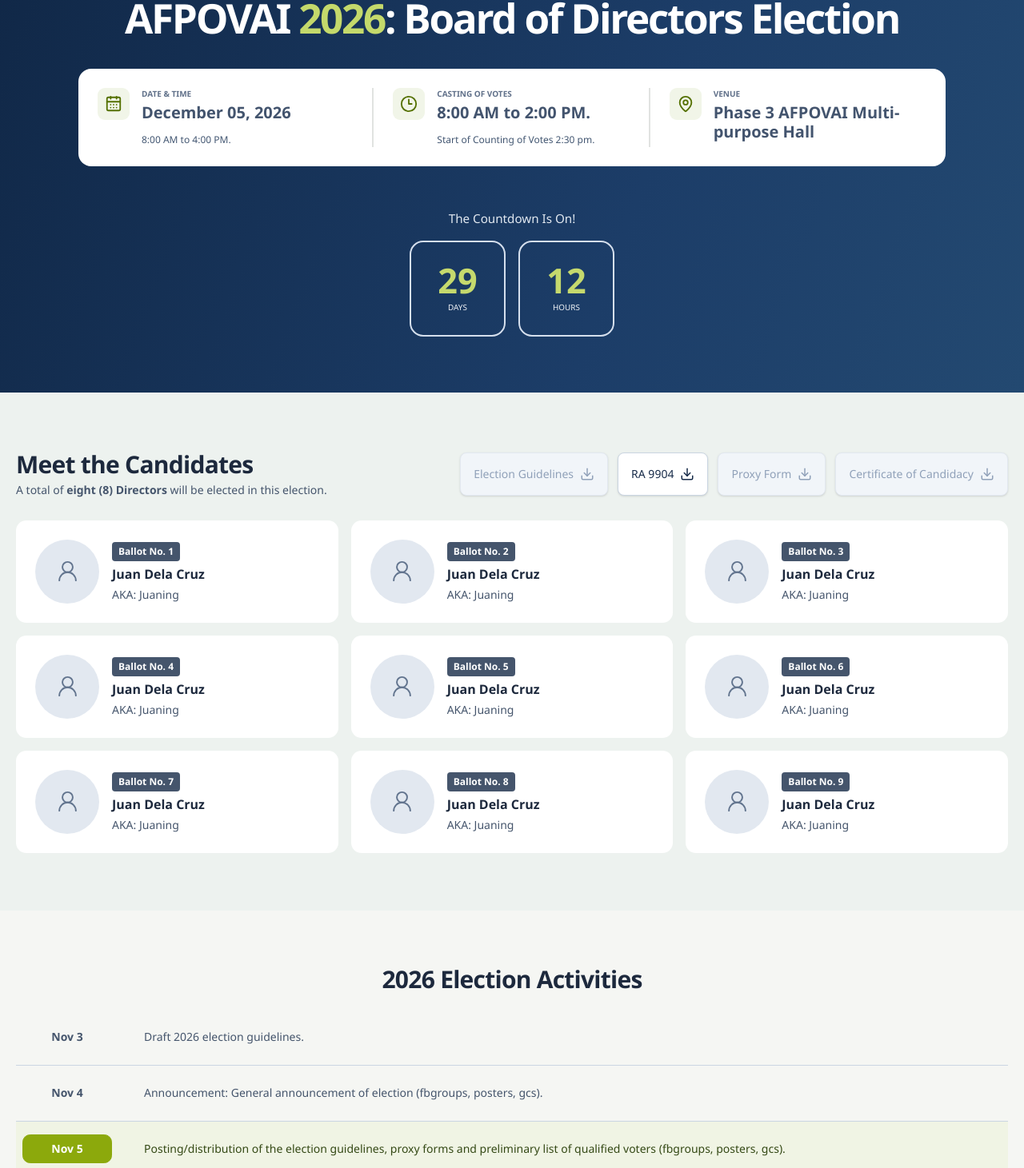
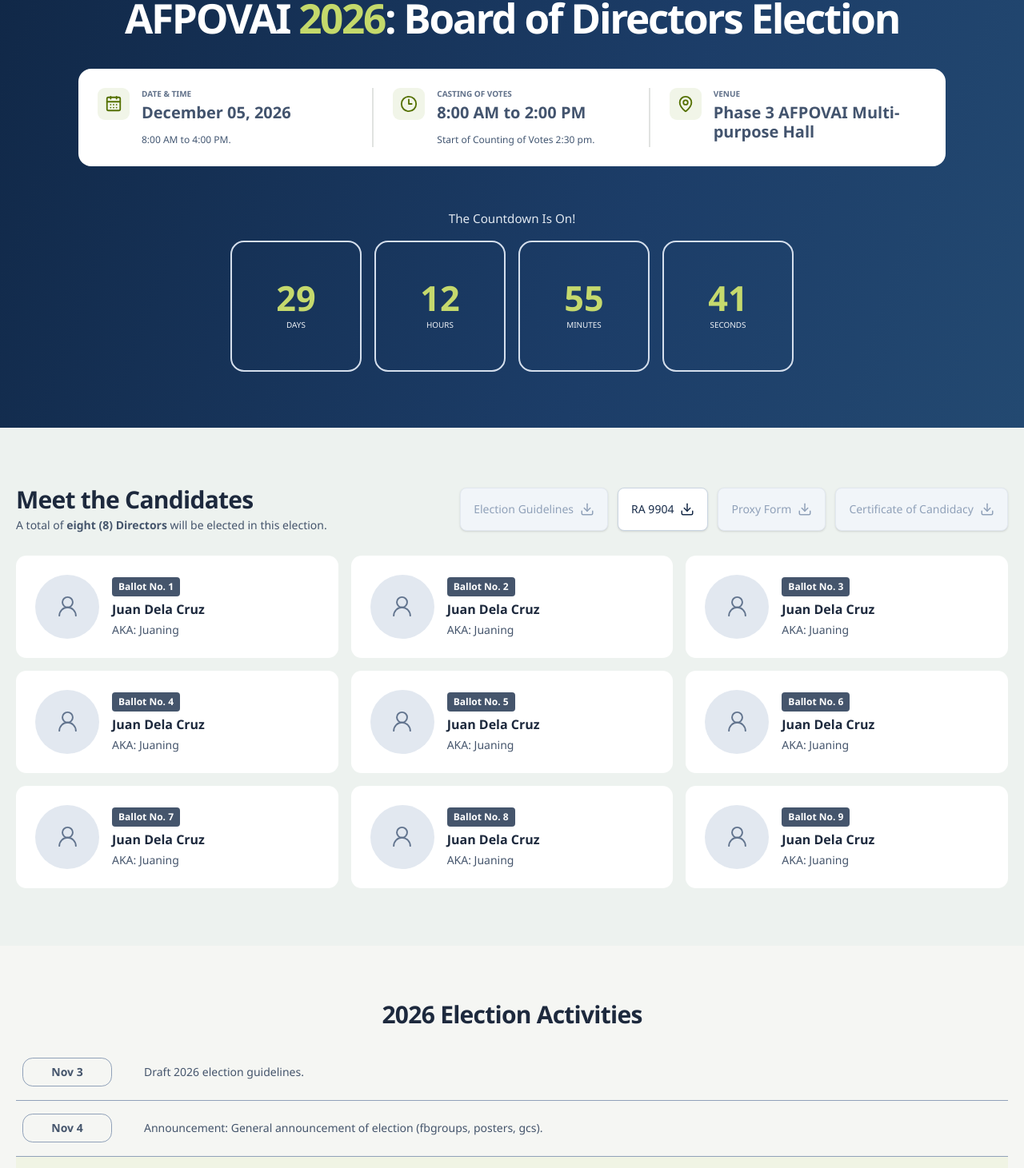
Before and after one commit to markquilab/afpovai-2026, a React (Vite) app: page / in a window 1280 px wide. Shown: the part 212-1673 px from the top of the page at 80% size. Built offline with nearby package versions, Linux system fonts and the light colour scheme.

Commit message:
add minutes and seconds, remove dot

```diff
--- a/src/components/sections/ElectionActivitiesSection.tsx
+++ b/src/components/sections/ElectionActivitiesSection.tsx
@@ -141,11 +141,11 @@ export function ElectionActivitiesSection() {
 
             return (
               <article
-                className={`flex min-h-[70px] items-center gap-5 border-b border-slate-300 px-2 py-3 last:border-0 md:gap-10 ${isCurrent ? "bg-[#f0f4e4]" : ""}`}
+                className={`flex min-h-[70px] items-center gap-5 border-b border-slate-400 px-2 py-3 md:gap-10 ${isCurrent ? "bg-[#f0f4e4]" : ""}`}
                 key={`${activity.startDate}-${activity.description}`}
               >
                 <span
-                  className={`flex h-9 w-[112px] shrink-0 items-center justify-center whitespace-nowrap rounded-sm border text-sm font-semibold ${isCurrent ? "border-[#8ca90c] bg-[#8ca90c] text-white" : isPast ? "border-transparent bg-transparent text-slate-600" : "border-slate-600 bg-slate-600 text-white"}`}
+                  className={`flex h-9 w-[112px] shrink-0 items-center justify-center whitespace-nowrap rounded-md border text-sm font-semibold ${isCurrent ? "border-[#8ca90c] bg-[#8ca90c] text-white" : isPast ? "border-slate-400 bg-transparent text-slate-600" : "border-slate-600 bg-slate-600 text-white"}`}
                   aria-current={isCurrent ? "date" : undefined}
                 >
                   {activity.date}
--- a/src/components/sections/HeroSection.tsx
+++ b/src/components/sections/HeroSection.tsx
@@ -7,7 +7,12 @@ const electionDay = new Date("2026-12-05T08:00:00+08:00").getTime();
 type HeroSectionProps = { announcement: Announcement };
 
 function useElectionCountdown() {
-  const [countdown, setCountdown] = useState({ days: 0, hours: 0 });
+  const [countdown, setCountdown] = useState({
+    days: 0,
+    hours: 0,
+    minutes: 0,
+    seconds: 0,
+  });
 
   useEffect(() => {
     const updateCountdown = () => {
@@ -15,11 +20,13 @@ function useElectionCountdown() {
       setCountdown({
         days: Math.floor(remaining / 86_400_000),
         hours: Math.floor((remaining % 86_400_000) / 3_600_000),
+        minutes: Math.floor((remaining % 3_600_000) / 60_000),
+        seconds: Math.floor((remaining % 60_000) / 1_000),
       });
     };
 
     updateCountdown();
-    const timer = window.setInterval(updateCountdown, 60_000);
+    const timer = window.setInterval(updateCountdown, 1_000);
     return () => window.clearInterval(timer);
   }, []);
 
@@ -74,7 +81,7 @@ export function HeroSection({ announcement }: HeroSectionProps) {
                 Casting of votes
               </small>
               <strong className="block text-[20px] leading-[1.2] font-bold text-[#43546e] max-lg:text-base">
-                8:00 AM to 2:00 PM.
+                8:00 AM to 2:00 PM
               </strong>
               <p className="mt-[14px] mb-0 text-[12px] leading-[1.4] text-[#435772] max-md:mt-1">
                 Start of Counting of Votes 2:30 pm.
@@ -99,13 +106,13 @@ export function HeroSection({ announcement }: HeroSectionProps) {
 
         <div
           className="mt-[54px] text-center max-md:mt-[34px]"
-          aria-label={`${countdown.days} days and ${countdown.hours} hours until the event`}
+          aria-label={`${countdown.days} days, ${countdown.hours} hours, ${countdown.minutes} minutes, and ${countdown.seconds} seconds until the event`}
         >
           <p className="mb-4 text-[.95rem] text-[#e1e8f0]">
             The Countdown Is On!
           </p>
-          <div className="flex justify-center gap-4">
-            <div className="flex size-[120px] flex-col items-center justify-center rounded-[17px] border-2 border-[#d5dfed] max-md:size-[100px]">
+          <div className="grid grid-cols-4 justify-items-center gap-4 max-md:grid-cols-2">
+            <div className="flex size-[164px] flex-col items-center justify-center rounded-[17px] border-2 border-[#d5dfed] max-md:size-[100px]">
               <strong className="text-[2.7rem] leading-none font-semibold text-[#c5d96d] max-md:text-[2.35rem]">
                 {countdown.days}
               </strong>
@@ -113,12 +120,28 @@ export function HeroSection({ announcement }: HeroSectionProps) {
                 Days
               </span>
             </div>
-            <div className="flex size-[120px] flex-col items-center justify-center rounded-[17px] border-2 border-[#d5dfed] max-md:size-[100px]">
+            <div className="flex size-[164px] flex-col items-center justify-center rounded-[17px] border-2 border-[#d5dfed] max-md:size-[100px]">
               <strong className="text-[2.7rem] leading-none font-semibold text-[#c5d96d] max-md:text-[2.35rem]">
                 {countdown.hours}
               </strong>
               <span className="mt-[5px] text-[.62rem] text-[#f0f3f7] uppercase">
                 Hours
+              </span>
+            </div>
+            <div className="flex size-[164px] flex-col items-center justify-center rounded-[17px] border-2 border-[#d5dfed] max-md:size-[100px]">
+              <strong className="text-[2.7rem] leading-none font-semibold text-[#c5d96d] max-md:text-[2.35rem]">
+                {countdown.minutes}
+              </strong>
+              <span className="mt-[5px] text-[.62rem] text-[#f0f3f7] uppercase">
+                Minutes
+              </span>
+            </div>
+            <div className="flex size-[164px] flex-col items-center justify-center rounded-[17px] border-2 border-[#d5dfed] max-md:size-[100px]">
+              <strong className="text-[2.7rem] leading-none font-semibold text-[#c5d96d] max-md:text-[2.35rem]">
+                {countdown.seconds}
+              </strong>
+              <span className="mt-[5px] text-[.62rem] text-[#f0f3f7] uppercase">
+                Seconds
               </span>
             </div>
           </div>
```
